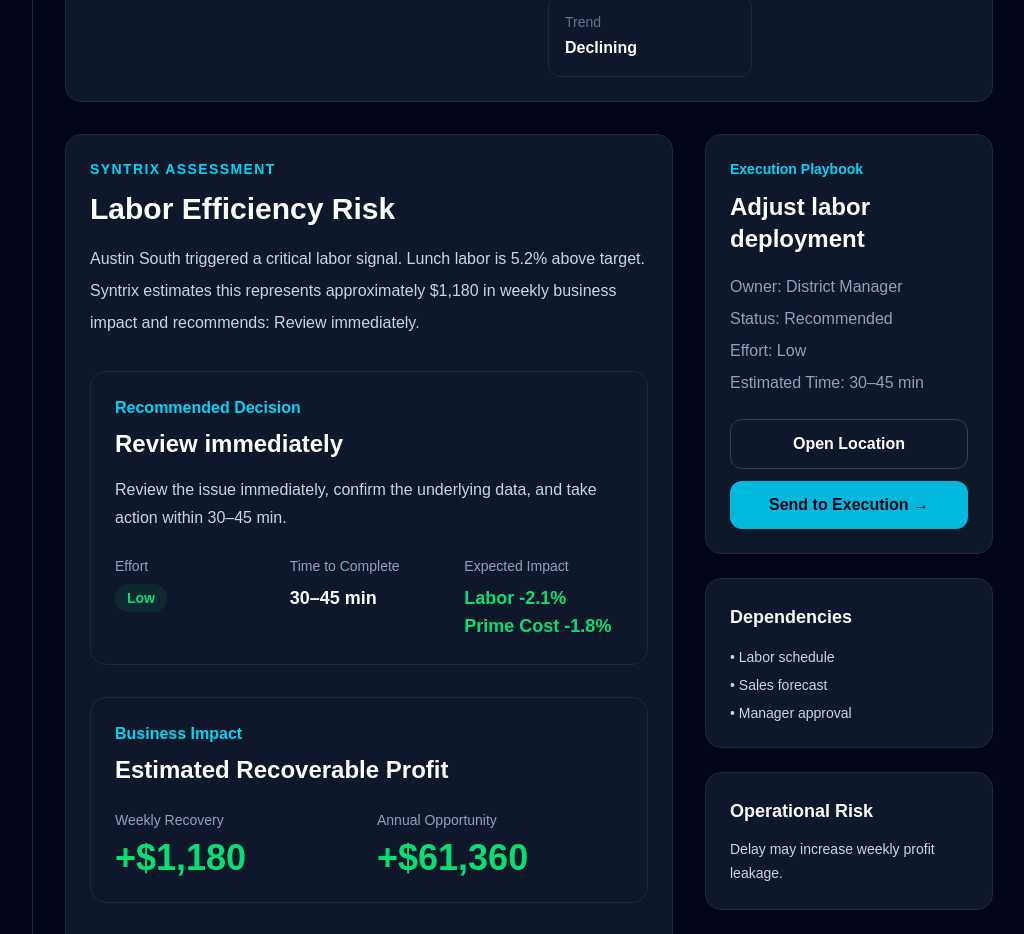
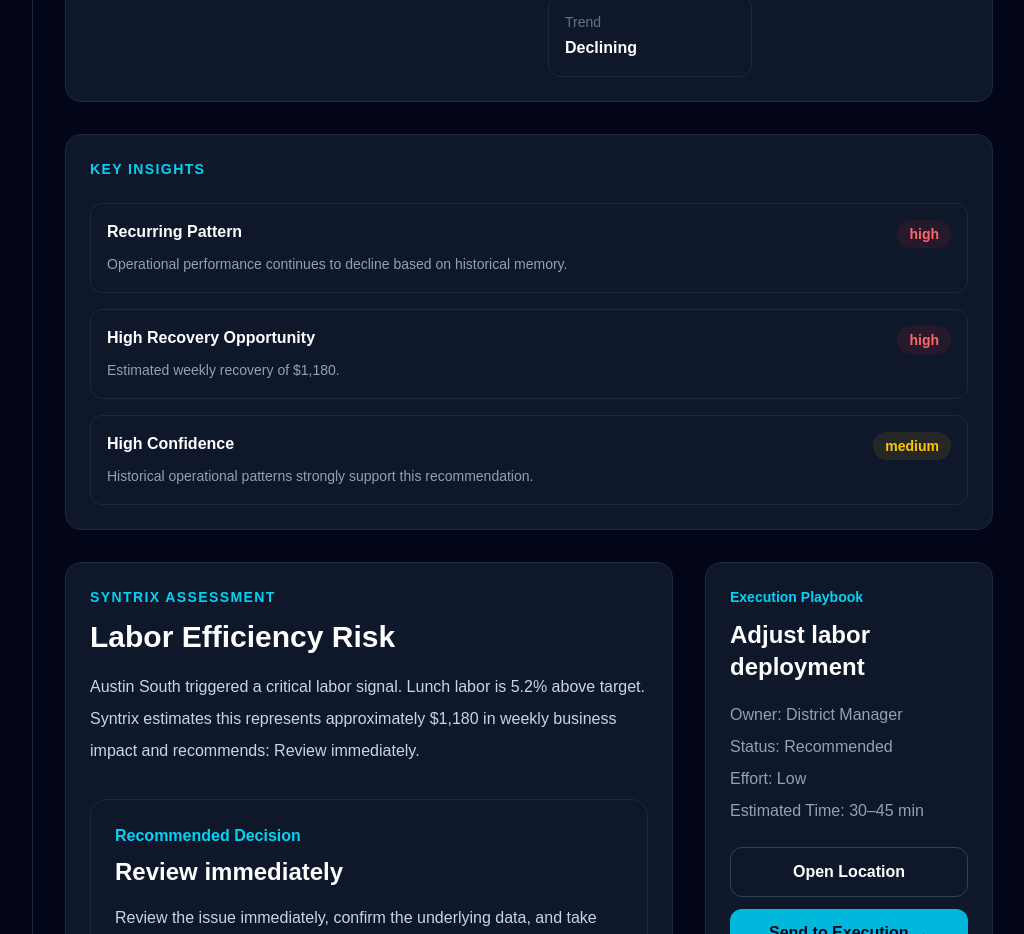
Before and after one commit to SyntrixAI/syntrix-ops, a Next.js app: page /operations/investigations/1 in a window 1280 px wide. Shown: the part 940-1874 px from the top of the page, without its empty margins (255-1279 px from the left). Built offline with nearby package versions, Linux system fonts and the light colour scheme.

Commit message:
Introduce insights engine for executive intelligence

```diff
--- a/src/app/operations/investigations/[id]/page.js
+++ b/src/app/operations/investigations/[id]/page.js
@@ -8,6 +8,7 @@ import InvestigationContext from "../../../../components/investigations/Investig
 import WorkspaceHeader from "../../../../components/business/WorkspaceHeader";
 import DecisionBanner from "../../../../components/business/DecisionBanner";
 import PriorityScore from "../../../../components/business/PriorityScore";
+import KeyInsights from "../../../../components/business/KeyInsights";
 
 import { getInvestigation } from "../../../../lib/selectors";
 
@@ -48,6 +49,8 @@ export default async function InvestigationPage({ params }) {
 
       <PriorityScore priority={investigation.priority} />
 
+      <KeyInsights insights={investigation.priority.insights} />
+
       <div className="grid grid-cols-1 gap-8 lg:grid-cols-3">
         <div className="space-y-8 lg:col-span-2">
           <SyntrixAssessment assessment={investigation.assessment} />
--- /dev/null
+++ b/src/components/business/KeyInsights/index.jsx
@@ -0,0 +1,42 @@
+import Card from "../../ui/Card";
+import Badge from "../../ui/Badge";
+
+export default function KeyInsights({ insights = [] }) {
+  if (!insights.length) return null;
+
+  const importanceTone = {
+    high: "danger",
+    medium: "warning",
+    low: "info",
+  };
+
+  return (
+    <Card>
+      <p className="text-sm font-semibold uppercase tracking-widest text-cyan-400">
+        Key Insights
+      </p>
+
+      <div className="mt-6 space-y-4">
+        {insights.map((insight) => (
+          <div
+            key={insight.id}
+            className="rounded-xl border border-slate-800 bg-slate-900/40 p-4"
+          >
+            <div className="flex items-start justify-between gap-4">
+              <div>
+                <p className="font-semibold text-white">{insight.title}</p>
+                <p className="mt-2 text-sm leading-6 text-slate-400">
+                  {insight.description}
+                </p>
+              </div>
+
+              <Badge tone={importanceTone[insight.importance] ?? "info"}>
+                {insight.importance}
+              </Badge>
+            </div>
+          </div>
+        ))}
+      </div>
+    </Card>
+  );
+}
--- a/src/lib/engines/index.js
+++ b/src/lib/engines/index.js
@@ -10,3 +10,4 @@ export { generateLocationHealth } from "./healthEngine";
 export { generateContextInsights } from "./contextEngine";
 export { generateOperationalMemory } from "./memoryEngine";
 export { generateRecommendations } from "./recommendationEngine";
+export { generateInsights } from "./insightsEngine";
--- /dev/null
+++ b/src/lib/engines/insightsEngine.js
@@ -0,0 +1,52 @@
+export function generateInsights(priority, memory) {
+  const insights = [];
+
+  // Trend
+
+  if (memory?.trend === "Declining") {
+    insights.push({
+      id: "trend",
+      type: "trend",
+
+      title: "Recurring Pattern",
+
+      description:
+        "Operational performance continues to decline based on historical memory.",
+
+      importance: "high",
+    });
+  }
+
+  // Impact
+
+  if ((priority.estimatedImpact ?? 0) >= 1000) {
+    insights.push({
+      id: "impact",
+      type: "impact",
+
+      title: "High Recovery Opportunity",
+
+      description: `Estimated weekly recovery of $${priority.estimatedImpact.toLocaleString()}.`,
+
+      importance: "high",
+    });
+  }
+
+  // Confidence
+
+  if ((priority.confidence ?? 90) >= 90) {
+    insights.push({
+      id: "confidence",
+      type: "confidence",
+
+      title: "High Confidence",
+
+      description:
+        "Historical operational patterns strongly support this recommendation.",
+
+      importance: "medium",
+    });
+  }
+
+  return insights;
+}
```
Also changed, not shown: src/lib/engines/decisionEngine.js.
